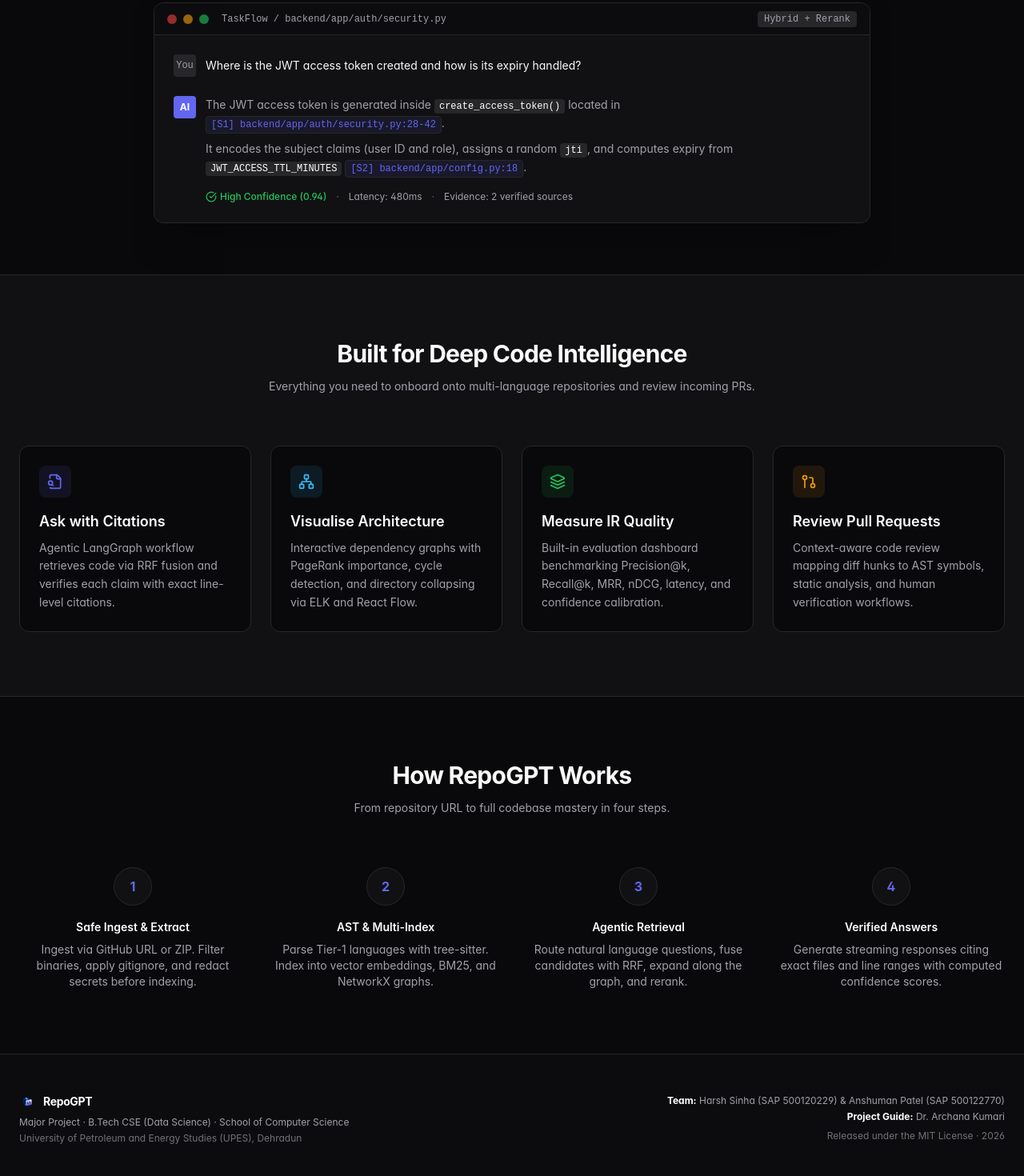
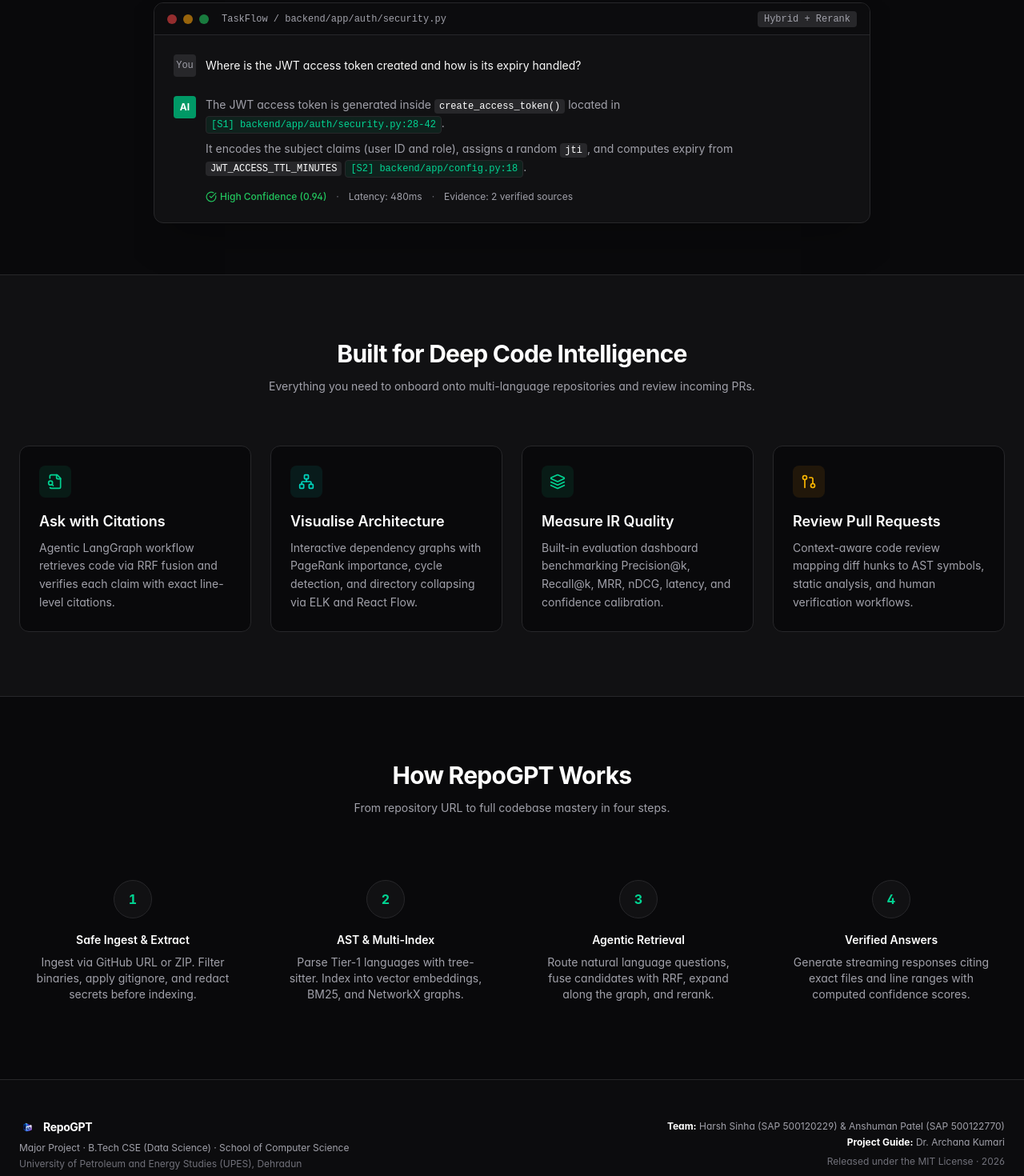
Before and after one commit to hsinha2004/RepoGPT, a React (Vite) app in the folder frontend/: page / in a window 1280 px wide. Shown: the part 880-2350 px from the top of the page at 80% size. Built offline with nearby package versions, Linux system fonts and the light colour scheme; what openapi-fetch would draw is missing.

Commit message:
feat(landing): add scroll-triggered motion animations and reading progress indicator

```diff
--- a/frontend/package.json
+++ b/frontend/package.json
@@ -41,6 +41,7 @@
     "cmdk": "^1.0.0",
     "elkjs": "^0.9.3",
     "lucide-react": "^0.453.0",
+    "motion": "^14.1.0",
     "openapi-fetch": "^0.13.0",
     "react": "^19.0.0",
     "react-dom": "^19.0.0",
--- a/frontend/src/features/landing/LandingPage.tsx
+++ b/frontend/src/features/landing/LandingPage.tsx
@@ -8,10 +8,24 @@
   Network,
   Sparkles,
 } from "lucide-react";
+import { motion, useScroll, useSpring } from "motion/react";
 
 export const LandingPage: React.FC = () => {
+  const { scrollYProgress } = useScroll();
+  const scaleX = useSpring(scrollYProgress, {
+    stiffness: 100,
+    damping: 30,
+    restDelta: 0.001,
+  });
+
   return (
     <div className="min-h-dvh bg-[#09090b] text-[#fafafa] flex flex-col font-sans selection:bg-emerald-500 selection:text-white">
+      {/* Top Scroll Progress Bar */}
+      <motion.div
+        style={{ scaleX }}
+        className="fixed top-0 left-0 right-0 h-1 bg-gradient-to-r from-emerald-500 via-teal-400 to-emerald-300 origin-left z-[100]"
+      />
+
       {/* Top Navigation */}
       <header className="border-b border-[#27272a] bg-[#111113]/80 backdrop-blur sticky top-0 z-50">
         <div className="max-w-7xl mx-auto px-6 h-20 flex items-center justify-between">
@@ -41,7 +55,7 @@
             </Link>
             <Link
               to="/register"
-              className="text-sm font-medium bg-emerald-600 hover:bg-emerald-500 text-white px-4 py-2 rounded-md transition-all shadow-sm"
+              className="text-sm font-medium bg-emerald-600 hover:bg-emerald-500 text-white px-4 py-2 rounded-md transition-all shadow-sm cursor-pointer"
             >
               Get Started
             </Link>
@@ -55,7 +69,12 @@
         <div className="absolute top-1/4 left-1/2 -translate-x-1/2 -translate-y-1/2 w-[640px] h-[320px] bg-gradient-to-b from-emerald-500/15 via-teal-500/5 to-transparent blur-3xl pointer-events-none -z-10" />
 
         {/* Hero Logo Emblem */}
-        <div className="mb-6 flex justify-center">
+        <motion.div
+          initial={{ opacity: 0, scale: 0.9, y: 24 }}
+          animate={{ opacity: 1, scale: 1, y: 0 }}
+          transition={{ duration: 0.7, ease: [0.16, 1, 0.3, 1] }}
+          className="mb-6 flex justify-center"
+        >
           <div className="relative group">
             <div className="absolute -inset-4 bg-gradient-to-r from-emerald-500/25 via-teal-500/20 to-blue-500/25 rounded-3xl blur-2xl opacity-75 group-hover:opacity-100 transition-opacity" />
             <img
@@ -64,44 +83,70 @@
               className="relative h-36 md:h-44 object-contain drop-shadow-[0_15px_35px_rgba(0,0,0,0.6)] transition-transform duration-300 group-hover:scale-105"
             />
           </div>
-        </div>
+        </motion.div>
 
-        <div className="inline-flex items-center gap-2 px-3.5 py-1.5 rounded-full border border-[#27272a] bg-[#111113] text-xs text-[#a1a1aa] mb-8">
+        <motion.div
+          initial={{ opacity: 0, y: 16 }}
+          animate={{ opacity: 1, y: 0 }}
+          transition={{ duration: 0.6, delay: 0.1, ease: [0.16, 1, 0.3, 1] }}
+          className="inline-flex items-center gap-2 px-3.5 py-1.5 rounded-full border border-[#27272a] bg-[#111113] text-xs text-[#a1a1aa] mb-8"
+        >
           <Sparkles className="size-3.5 text-emerald-400" />
           <span>Agentic AI System for Codebase Understanding & Review</span>
-        </div>
+        </motion.div>
 
-        <h1 className="text-4xl md:text-6xl font-extrabold tracking-tight max-w-4xl leading-tight text-balance">
+        <motion.h1
+          initial={{ opacity: 0, y: 24 }}
+          animate={{ opacity: 1, y: 0 }}
+          transition={{ duration: 0.7, delay: 0.2, ease: [0.16, 1, 0.3, 1] }}
+          className="text-4xl md:text-6xl font-extrabold tracking-tight max-w-4xl leading-tight text-balance"
+        >
           Understand Any Complex Codebase in Seconds,{" "}
           <span className="text-transparent bg-clip-text bg-gradient-to-r from-emerald-400 via-teal-300 to-emerald-400">
             With Exact Citations
           </span>
-        </h1>
+        </motion.h1>
 
-        <p className="mt-6 text-lg text-[#a1a1aa] max-w-2xl text-pretty">
+        <motion.p
+          initial={{ opacity: 0, y: 20 }}
+          animate={{ opacity: 1, y: 0 }}
+          transition={{ duration: 0.7, delay: 0.3, ease: [0.16, 1, 0.3, 1] }}
+          className="mt-6 text-lg text-[#a1a1aa] max-w-2xl text-pretty"
+        >
           RepoGPT parses your repository with tree-sitter AST, constructs hybrid vector + BM25 +
           dependency graph indices, and explains architecture, logic, and call chains with verifiable
           inline citations.
-        </p>
+        </motion.p>
 
-        <div className="mt-8 flex flex-wrap gap-4 justify-center">
+        <motion.div
+          initial={{ opacity: 0, y: 20 }}
+          animate={{ opacity: 1, y: 0 }}
+          transition={{ duration: 0.7, delay: 0.4, ease: [0.16, 1, 0.3, 1] }}
+          className="mt-8 flex flex-wrap gap-4 justify-center"
+        >
           <Link
             to="/register"
-            className="bg-emerald-600 hover:bg-emerald-500 text-white font-medium px-6 py-3 rounded-lg transition-all shadow-lg shadow-emerald-500/20 flex items-center gap-2"
+            className="bg-emerald-600 hover:bg-emerald-500 text-white font-medium px-6 py-3 rounded-lg transition-all shadow-lg shadow-emerald-500/20 flex items-center gap-2 cursor-pointer"
           >
             Start Exploring Code
             <Sparkles className="w-4 h-4" />
           </Link>
           <Link
             to="/login"
-            className="border border-[#27272a] bg-[#111113] hover:bg-[#18181b] text-white font-medium px-6 py-3 rounded-lg transition-all"
+            className="border border-[#27272a] bg-[#111113] hover:bg-[#18181b] text-white font-medium px-6 py-3 rounded-lg transition-all cursor-pointer"
           >
             Live Demo
           </Link>
-        </div>
+        </motion.div>
 
         {/* Illustrative Product Preview - TaskFlow Sample */}
-        <div className="mt-16 w-full max-w-4xl border border-[#27272a] rounded-xl bg-[#111113] shadow-2xl overflow-hidden text-left">
+        <motion.div
+          initial={{ opacity: 0, y: 40, scale: 0.98 }}
+          animate={{ opacity: 1, y: 0, scale: 1 }}
+          transition={{ duration: 0.8, delay: 0.5, ease: [0.16, 1, 0.3, 1] }}
+          whileHover={{ y: -4, transition: { duration: 0.2 } }}
+          className="mt-16 w-full max-w-4xl border border-[#27272a] rounded-xl bg-[#111113] shadow-2xl overflow-hidden text-left"
+        >
           <div className="h-10 border-b border-[#27272a] bg-[#0c0c0e] px-4 flex items-center justify-between">
             <div className="flex items-center gap-2">
               <div className="w-3 h-3 rounded-full bg-[#ef4444]/60" />
@@ -127,7 +172,7 @@
             </div>
 
             <div className="flex items-start gap-3 pt-2">
-              <div className="w-7 h-7 rounded bg-[#6366f1] flex items-center justify-center text-xs text-white font-bold shrink-0">
+              <div className="w-7 h-7 rounded bg-emerald-600 flex items-center justify-center text-xs text-white font-bold shrink-0">
                 AI
               </div>
               <div className="text-sm text-[#a1a1aa] space-y-2 leading-relaxed">
@@ -137,7 +182,7 @@
                     create_access_token()
                   </code>{" "}
                   located in{" "}
-                  <span className="inline-flex items-center gap-1 text-[#6366f1] bg-[#6366f1]/10 px-1.5 py-0.5 rounded text-xs font-mono border border-[#6366f1]/20">
+                  <span className="inline-flex items-center gap-1 text-emerald-400 bg-emerald-500/10 px-1.5 py-0.5 rounded text-xs font-mono border border-emerald-500/20">
                     [S1] backend/app/auth/security.py:28-42
                   </span>
                   .
@@ -151,7 +196,7 @@
                   <code className="text-white bg-[#27272a] px-1.5 py-0.5 rounded font-mono text-xs">
                     JWT_ACCESS_TTL_MINUTES
                   </code>{" "}
-                  <span className="inline-flex items-center gap-1 text-[#6366f1] bg-[#6366f1]/10 px-1.5 py-0.5 rounded text-xs font-mono border border-[#6366f1]/20">
+                  <span className="inline-flex items-center gap-1 text-emerald-400 bg-emerald-500/10 px-1.5 py-0.5 rounded text-xs font-mono border border-emerald-500/20">
                     [S2] backend/app/config.py:18
                   </span>
                   .
@@ -168,63 +213,99 @@
               </div>
             </div>
           </div>
-        </div>
+        </motion.div>
       </section>
 
       {/* 4 Core Features (§13.4) */}
       <section id="features" className="py-20 border-t border-[#27272a] bg-[#111113]">
         <div className="max-w-7xl mx-auto px-6">
-          <div className="text-center max-w-2xl mx-auto mb-16">
-            <h2 className="text-3xl font-bold tracking-tight">Built for Deep Code Intelligence</h2>
-            <p className="mt-3 text-[#a1a1aa]">
+          <motion.div
+            initial={{ opacity: 0, y: 30 }}
+            whileInView={{ opacity: 1, y: 0 }}
+            viewport={{ once: true, margin: "-80px" }}
+            transition={{ duration: 0.6 }}
+            className="text-center max-w-2xl mx-auto mb-16"
+          >
+            <h2 className="text-3xl font-bold tracking-tight text-white text-balance">
+              Built for Deep Code Intelligence
+            </h2>
+            <p className="mt-3 text-[#a1a1aa] text-pretty">
               Everything you need to onboard onto multi-language repositories and review incoming PRs.
             </p>
-          </div>
+          </motion.div>
 
           <div className="grid grid-cols-1 md:grid-cols-2 lg:grid-cols-4 gap-6">
-            <div className="p-6 rounded-xl border border-[#27272a] bg-[#09090b] hover:border-[#6366f1]/50 transition-all">
-              <div className="w-10 h-10 rounded-lg bg-[#6366f1]/10 text-[#6366f1] flex items-center justify-center mb-4">
-                <FileSearch className="w-5 h-5" />
+            <motion.div
+              initial={{ opacity: 0, y: 35 }}
+              whileInView={{ opacity: 1, y: 0 }}
+              viewport={{ once: true, margin: "-80px" }}
+              transition={{ duration: 0.5, delay: 0.05 }}
+              whileHover={{ y: -6, transition: { duration: 0.2 } }}
+              className="p-6 rounded-xl border border-[#27272a] bg-[#09090b] hover:border-emerald-500/50 hover:shadow-lg hover:shadow-emerald-500/5 transition-all"
+            >
+              <div className="size-10 rounded-lg bg-emerald-500/10 text-emerald-400 flex items-center justify-center mb-4">
+                <FileSearch className="size-5" />
               </div>
               <h3 className="font-semibold text-lg text-white mb-2">Ask with Citations</h3>
-              <p className="text-sm text-[#a1a1aa] leading-relaxed">
+              <p className="text-sm text-[#a1a1aa] leading-relaxed text-pretty">
                 Agentic LangGraph workflow retrieves code via RRF fusion and verifies each claim with
                 exact line-level citations.
               </p>
-            </div>
+            </motion.div>
 
-            <div className="p-6 rounded-xl border border-[#27272a] bg-[#09090b] hover:border-[#6366f1]/50 transition-all">
-              <div className="w-10 h-10 rounded-lg bg-[#38bdf8]/10 text-[#38bdf8] flex items-center justify-center mb-4">
-                <Network className="w-5 h-5" />
+            <motion.div
+              initial={{ opacity: 0, y: 35 }}
+              whileInView={{ opacity: 1, y: 0 }}
+              viewport={{ once: true, margin: "-80px" }}
+              transition={{ duration: 0.5, delay: 0.15 }}
+              whileHover={{ y: -6, transition: { duration: 0.2 } }}
+              className="p-6 rounded-xl border border-[#27272a] bg-[#09090b] hover:border-teal-500/50 hover:shadow-lg hover:shadow-teal-500/5 transition-all"
+            >
+              <div className="size-10 rounded-lg bg-teal-500/10 text-teal-400 flex items-center justify-center mb-4">
+                <Network className="size-5" />
               </div>
               <h3 className="font-semibold text-lg text-white mb-2">Visualise Architecture</h3>
-              <p className="text-sm text-[#a1a1aa] leading-relaxed">
+              <p className="text-sm text-[#a1a1aa] leading-relaxed text-pretty">
                 Interactive dependency graphs with PageRank importance, cycle detection, and directory
                 collapsing via ELK and React Flow.
               </p>
-            </div>
+            </motion.div>
 
-            <div className="p-6 rounded-xl border border-[#27272a] bg-[#09090b] hover:border-[#6366f1]/50 transition-all">
-              <div className="w-10 h-10 rounded-lg bg-[#22c55e]/10 text-[#22c55e] flex items-center justify-center mb-4">
-                <Layers className="w-5 h-5" />
+            <motion.div
+              initial={{ opacity: 0, y: 35 }}
+              whileInView={{ opacity: 1, y: 0 }}
+              viewport={{ once: true, margin: "-80px" }}
+              transition={{ duration: 0.5, delay: 0.25 }}
+              whileHover={{ y: -6, transition: { duration: 0.2 } }}
+              className="p-6 rounded-xl border border-[#27272a] bg-[#09090b] hover:border-emerald-500/50 hover:shadow-lg hover:shadow-emerald-500/5 transition-all"
+            >
+              <div className="size-10 rounded-lg bg-emerald-500/10 text-emerald-400 flex items-center justify-center mb-4">
+                <Layers className="size-5" />
               </div>
               <h3 className="font-semibold text-lg text-white mb-2">Measure IR Quality</h3>
-              <p className="text-sm text-[#a1a1aa] leading-relaxed">
+              <p className="text-sm text-[#a1a1aa] leading-relaxed text-pretty">
                 Built-in evaluation dashboard benchmarking Precision@k, Recall@k, MRR, nDCG, latency,
                 and confidence calibration.
               </p>
-            </div>
+            </motion.div>
 
-            <div className="p-6 rounded-xl border border-[#27272a] bg-[#09090b] hover:border-[#6366f1]/50 transition-all">
-              <div className="w-10 h-10 rounded-lg bg-[#f59e0b]/10 text-[#f59e0b] flex items-center justify-center mb-4">
-                <GitPullRequest className="w-5 h-5" />
+            <motion.div
+              initial={{ opacity: 0, y: 35 }}
+              whileInView={{ opacity: 1, y: 0 }}
+              viewport={{ once: true, margin: "-80px" }}
+              transition={{ duration: 0.5, delay: 0.35 }}
+              whileHover={{ y: -6, transition: { duration: 0.2 } }}
+              className="p-6 rounded-xl border border-[#27272a] bg-[#09090b] hover:border-amber-500/50 hover:shadow-lg hover:shadow-amber-500/5 transition-all"
+            >
+              <div className="size-10 rounded-lg bg-amber-500/10 text-amber-400 flex items-center justify-center mb-4">
+                <GitPullRequest className="size-5" />
               </div>
               <h3 className="font-semibold text-lg text-white mb-2">Review Pull Requests</h3>
-              <p className="text-sm text-[#a1a1aa] leading-relaxed">
+              <p className="text-sm text-[#a1a1aa] leading-relaxed text-pretty">
                 Context-aware code review mapping diff hunks to AST symbols, static analysis, and
                 human verification workflows.
               </p>
-            </div>
+            </motion.div>
           </div>
         </div>
       </section>
@@ -232,57 +313,101 @@
       {/* How It Works (§13.4) */}
       <section id="how-it-works" className="py-20 border-t border-[#27272a] bg-[#09090b]">
         <div className="max-w-7xl mx-auto px-6">
-          <div className="text-center max-w-2xl mx-auto mb-16">
-            <h2 className="text-3xl font-bold tracking-tight">How RepoGPT Works</h2>
-            <p className="mt-3 text-[#a1a1aa]">From repository URL to full codebase mastery in four steps.</p>
-          </div>
+          <motion.div
+            initial={{ opacity: 0, y: 30 }}
+            whileInView={{ opacity: 1, y: 0 }}
+            viewport={{ once: true, margin: "-80px" }}
+            transition={{ duration: 0.6 }}
+            className="text-center max-w-2xl mx-auto mb-16"
+          >
+            <h2 className="text-3xl font-bold tracking-tight text-white text-balance">
+              How RepoGPT Works
+            </h2>
+            <p className="mt-3 text-[#a1a1aa] text-pretty">
+              From repository URL to full codebase mastery in four steps.
+            </p>
+          </motion.div>
 
           <div className="grid grid-cols-1 md:grid-cols-4 gap-8">
-            <div className="flex flex-col items-center text-center">
-              <div className="w-12 h-12 rounded-full border border-[#27272a] bg-[#111113] text-[#6366f1] font-bold flex items-center justify-center mb-4 text-base">
+            <motion.div
+              initial={{ opacity: 0, y: 30, scale: 0.95 }}
+              whileInView={{ opacity: 1, y: 0, scale: 1 }}
+              viewport={{ once: true, margin: "-80px" }}
+              transition={{ duration: 0.5, delay: 0.08 }}
+              whileHover={{ scale: 1.03, transition: { duration: 0.2 } }}
+              className="flex flex-col items-center text-center p-4 rounded-xl hover:bg-[#111113]/50 transition-colors group"
+            >
+              <div className="size-12 rounded-full border border-emerald-500/30 bg-[#111113] text-emerald-400 font-bold flex items-center justify-center mb-4 text-base group-hover:bg-emerald-500 group-hover:text-white transition-colors tabular-nums">
                 1
               </div>
               <h4 className="font-semibold text-white mb-2">Safe Ingest & Extract</h4>
-              <p className="text-sm text-[#a1a1aa]">
+              <p className="text-sm text-[#a1a1aa] text-pretty">
                 Ingest via GitHub URL or ZIP. Filter binaries, apply gitignore, and redact secrets before indexing.
               </p>
-            </div>
+            </motion.div>
 
-            <div className="flex flex-col items-center text-center">
-              <div className="w-12 h-12 rounded-full border border-[#27272a] bg-[#111113] text-[#6366f1] font-bold flex items-center justify-center mb-4 text-base">
+            <motion.div
+              initial={{ opacity: 0, y: 30, scale: 0.95 }}
+              whileInView={{ opacity: 1, y: 0, scale: 1 }}
+              viewport={{ once: true, margin: "-80px" }}
+              transition={{ duration: 0.5, delay: 0.16 }}
+              whileHover={{ scale: 1.03, transition: { duration: 0.2 } }}
+              className="flex flex-col items-center text-center p-4 rounded-xl hover:bg-[#111113]/50 transition-colors group"
+            >
+              <div className="size-12 rounded-full border border-emerald-500/30 bg-[#111113] text-emerald-400 font-bold flex items-center justify-center mb-4 text-base group-hover:bg-emerald-500 group-hover:text-white transition-colors tabular-nums">
                 2
               </div>
               <h4 className="font-semibold text-white mb-2">AST & Multi-Index</h4>
-              <p className="text-sm text-[#a1a1aa]">
+              <p className="text-sm text-[#a1a1aa] text-pretty">
                 Parse Tier-1 languages with tree-sitter. Index into vector embeddings, BM25, and NetworkX graphs.
               </p>
-            </div>
+            </motion.div>
 
-            <div className="flex flex-col items-center text-center">
-              <div className="w-12 h-12 rounded-full border border-[#27272a] bg-[#111113] text-[#6366f1] font-bold flex items-center justify-center mb-4 text-base">
+            <motion.div
+              initial={{ opacity: 0, y: 30, scale: 0.95 }}
+              whileInView={{ opacity: 1, y: 0, scale: 1 }}
+              viewport={{ once: true, margin: "-80px" }}
+              transition={{ duration: 0.5, delay: 0.24 }}
+              whileHover={{ scale: 1.03, transition: { duration: 0.2 } }}
+              className="flex flex-col items-center text-center p-4 rounded-xl hover:bg-[#111113]/50 transition-colors group"
+            >
+              <div className="size-12 rounded-full border border-emerald-500/30 bg-[#111113] text-emerald-400 font-bold flex items-center justify-center mb-4 text-base group-hover:bg-emerald-500 group-hover:text-white transition-colors tabular-nums">
                 3
               </div>
               <h4 className="font-semibold text-white mb-2">Agentic Retrieval</h4>
-              <p className="text-sm text-[#a1a1aa]">
+              <p className="text-sm text-[#a1a1aa] text-pretty">
                 Route natural language questions, fuse candidates with RRF, expand along the graph, and rerank.
               </p>
-            </div>
+            </motion.div>
 
-            <div className="flex flex-col items-center text-center">
-              <div className="w-12 h-12 rounded-full border border-[#27272a] bg-[#111113] text-[#6366f1] font-bold flex items-center justify-center mb-4 text-base">
+            <motion.div
+              initial={{ opacity: 0, y: 30, scale: 0.95 }}
+              whileInView={{ opacity: 1, y: 0, scale: 1 }}
+              viewport={{ once: true, margin: "-80px" }}
+              transition={{ duration: 0.5, delay: 0.32 }}
+              whileHover={{ scale: 1.03, transition: { duration: 0.2 } }}
+              className="flex flex-col items-center text-center p-4 rounded-xl hover:bg-[#111113]/50 transition-colors group"
+            >
+              <div className="size-12 rounded-full border border-emerald-500/30 bg-[#111113] text-emerald-400 font-bold flex items-center justify-center mb-4 text-base group-hover:bg-emerald-500 group-hover:text-white transition-colors tabular-nums">
                 4
               </div>
               <h4 className="font-semibold text-white mb-2">Verified Answers</h4>
-              <p className="text-sm text-[#a1a1aa]">
+              <p className="text-sm text-[#a1a1aa] text-pretty">
                 Generate streaming responses citing exact files and line ranges with computed confidence scores.
               </p>
-            </div>
+            </motion.div>
           </div>
         </div>
       </section>
 
       {/* Footer with UPES Credits (§13.4 & §19) */}
-      <footer className="border-t border-[#27272a] bg-[#0c0c0e] py-12 mt-auto">
+      <motion.footer
+        initial={{ opacity: 0 }}
+        whileInView={{ opacity: 1 }}
+        viewport={{ once: true }}
+        transition={{ duration: 0.7 }}
+        className="border-t border-[#27272a] bg-[#0c0c0e] py-12 mt-auto"
+      >
         <div className="max-w-7xl mx-auto px-6 flex flex-col md:flex-row items-center justify-between gap-6">
           <div className="text-center md:text-left">
             <div className="flex items-center justify-center md:justify-start gap-2.5 mb-2">
@@ -307,7 +432,7 @@
             <p className="text-[#71717a] pt-1">Released under the MIT License · 2026</p>
           </div>
         </div>
-      </footer>
+      </motion.footer>
     </div>
   );
 };
```
Also changed, not shown: 1 other file (tests, documents, lock files or other folders).
